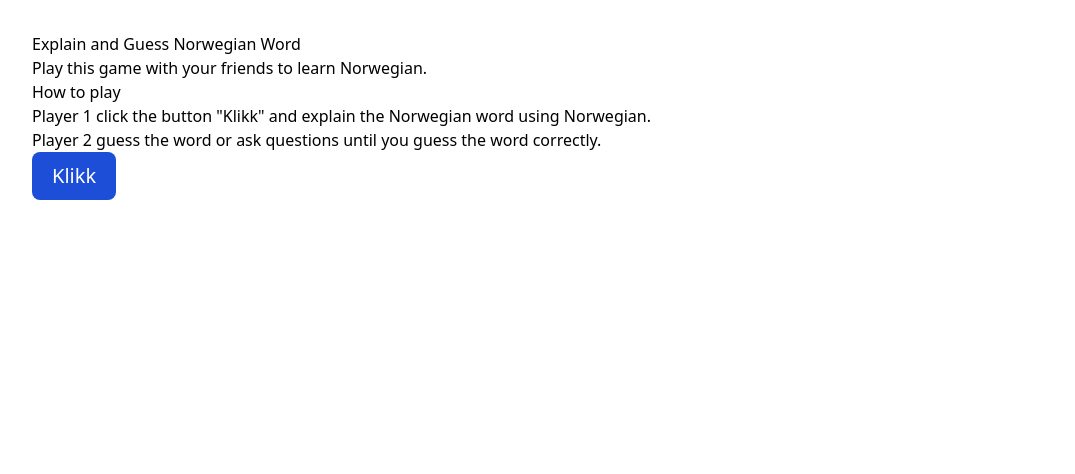
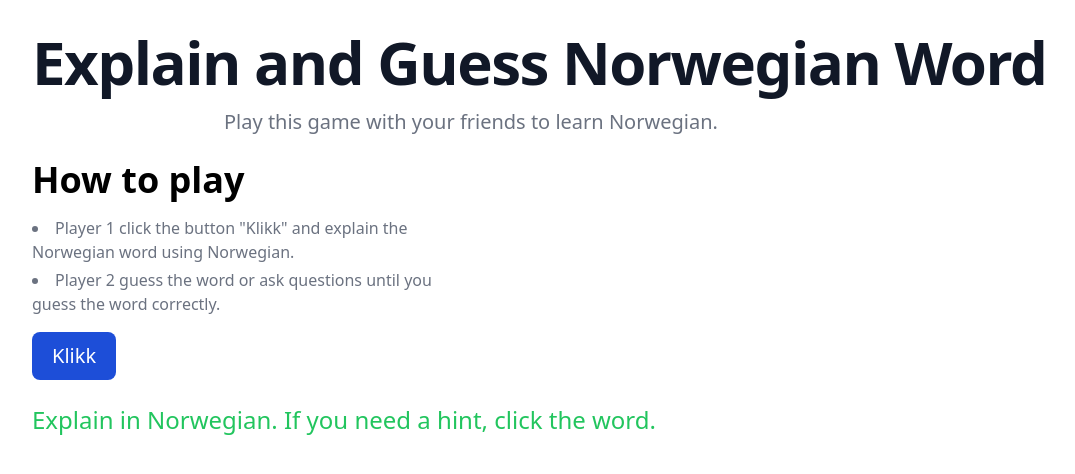
Before and after one commit to shinokada/gjett, a SvelteKit app: page / in a window 1280 px wide. Shown: the top 474 px of the page, without its empty margins (0-1075 px from the left). Built offline with nearby package versions, Linux system fonts and the light colour scheme.

Commit message:
feat: add link to ordbokene

```diff
--- a/src/routes/+page.svelte
+++ b/src/routes/+page.svelte
@@ -8,20 +8,28 @@
 		// console.log('random: ', randomElement)
 		return randomElement
 	}
+
+	function openTab(word) {
+    const baseUrl = 'https://ordbokene.no/bm/search?q=';
+    const url = baseUrl + encodeURIComponent(word);
+    window.open(url, '_blank');
+  }
 </script>
 
 <main class="m-8">
-  <h1>Explain and Guess Norwegian Word</h1>
-	<p>Play this game with your friends to learn Norwegian.</p>
-	<h2>How to play</h2>
-	<ul>
+  <h1 class="mb-4 text-4xl font-extrabold leading-none tracking-tight text-gray-900 md:text-5xl lg:text-6xl dark:text-white">Explain and Guess Norwegian Word</h1>
+	<p class="mb-6 text-xl font-normal text-gray-500 lg:text-xl sm:px-16 xl:px-48 dark:text-gray-400">Play this game with your friends to learn Norwegian.</p>
+	<h2 class="text-4xl font-bold dark:text-white">How to play</h2>
+	<ul class="max-w-md space-y-1 text-gray-500 list-disc list-inside dark:text-gray-400 my-4">
 		<li>Player 1 click the button "Klikk" and explain the Norwegian word using Norwegian.</li>
 		<li>Player 2 guess the word or ask questions until you guess the word correctly.</li>
 	</ul>
 	<button on:click={randomword} class="text-white bg-blue-700 hover:bg-blue-800 focus:ring-4 focus:ring-blue-300 font-medium rounded-lg text-xl px-5 py-2.5 me-2 mb-2 dark:bg-blue-600 dark:hover:bg-blue-700 focus:outline-none dark:focus:ring-blue-800">
 		Klikk
 	</button>
-	<p class="text-xl">
-	{randomElement}
+	<p class="my-4 text-2xl text-green-500">
+		Explain in Norwegian. If you need a hint, click the word.</p>
+
+	<p class="my-4 text-2xl text-purple-500 hover:underline cursor-pointer"><span on:click={() => openTab(randomElement)}>{randomElement}</span>
 	</p>
 </main>
```
